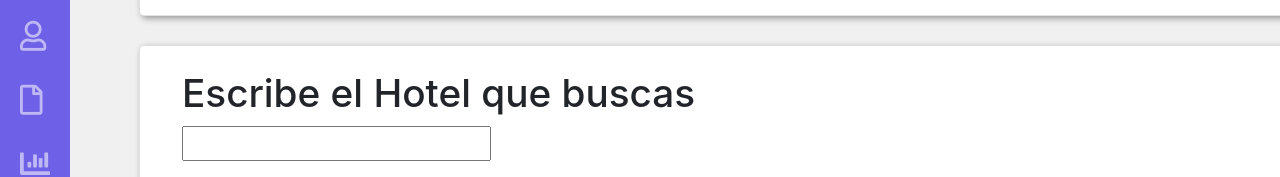
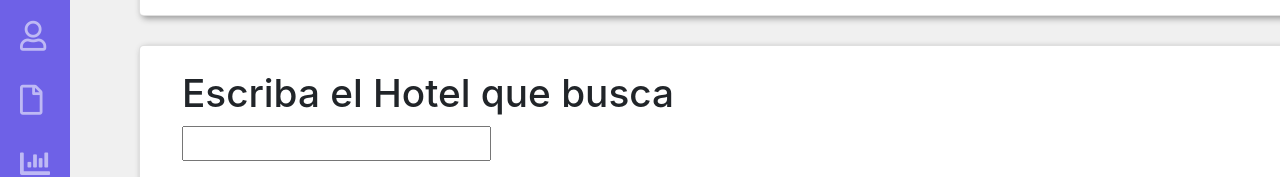
Before and after one commit to javieraizq88/postulacion-Frenon, a React (Create React App) app: page /buscar in a window 1280 px wide. Shown: the part 151-328 px from the top of the page. Built offline with nearby package versions, Linux system fonts and the light colour scheme; no server answers.

Commit message:
actualizacion resultados

```diff
--- a/src/views/resultados.jsx
+++ b/src/views/resultados.jsx
@@ -23,7 +23,7 @@ const Resultados = props => {
                     <div className=" mb-4 card">
                         <div className="card-body">
                             <div className="col">
-                                <h2>Escribe el Hotel que buscas</h2>
+                                <h2>Escriba el Hotel que busca</h2>
                                 <input
                                     label="Buscar Hotel"
                                     value={store.buscarHotel}
@@ -64,16 +64,12 @@ const Resultados = props => {
                                             </div>
                                         </div> /* fin del card */
                                     )
-                                })}
-
-
-
+                                })
+                            }
 
                         </div>
                     </div>
                 </div>
-
-
 
             </div>
         </div>
```
